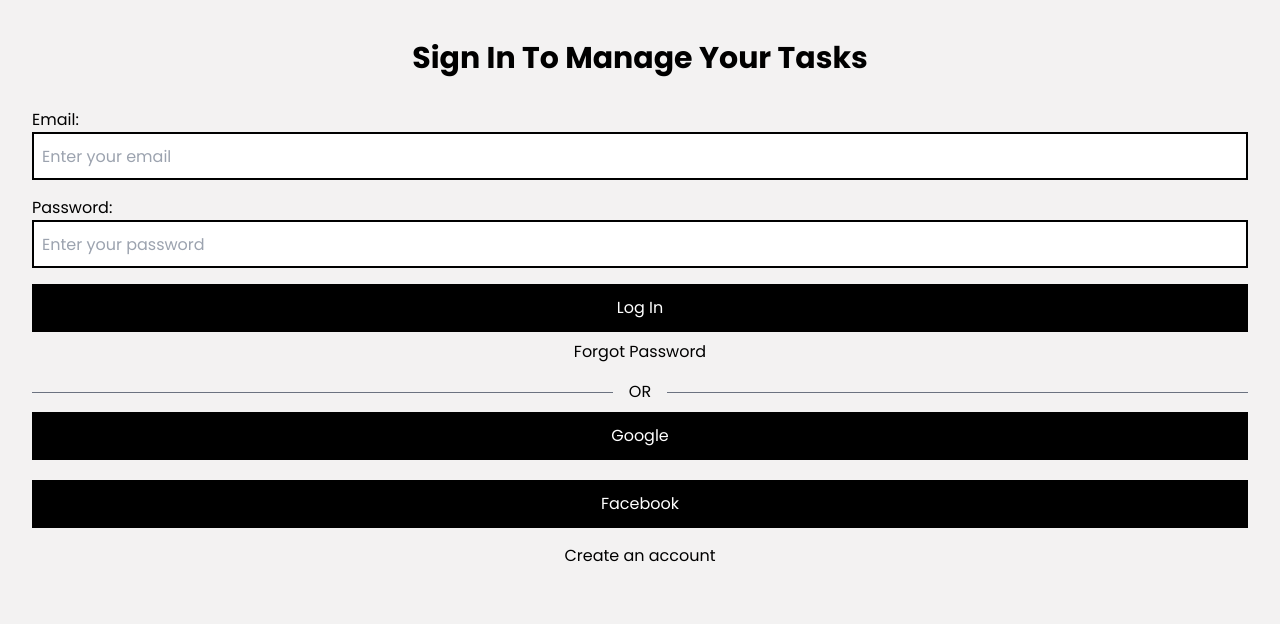
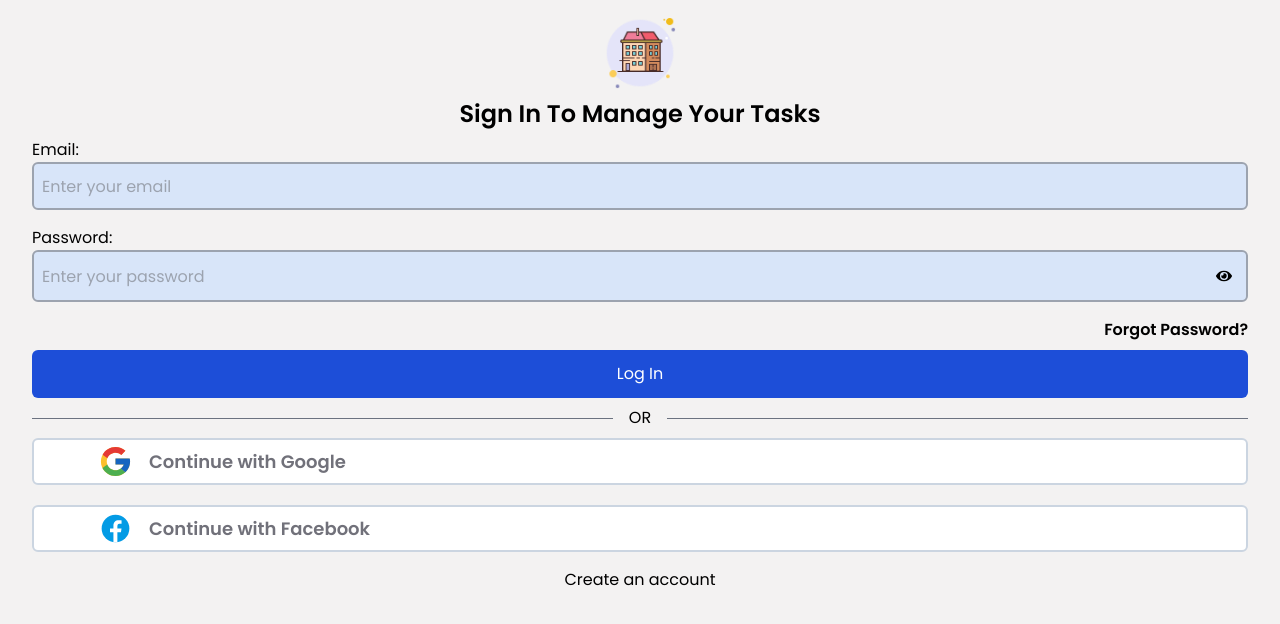
Before and after one commit to Wahaj-Ali-SK/hosuekeeping, a React (Vite) app: page / in a window 1280 px wide. Shown: the top 624 px of the page. Built offline with nearby package versions, Linux system fonts and the light colour scheme.

Commit message:
Update Signin.jsx
Improve the overall design and look of the page.

```diff
--- a/src/pages/Signin/Signin.jsx
+++ b/src/pages/Signin/Signin.jsx
@@ -1,11 +1,21 @@
-import React from "react";
+import React, { useState } from "react";
 import { Link } from "react-router-dom";
-import Signup from "../Signup/Signup";
+import google from "../../assets/icons/google.svg";
+import fb from "../../assets/icons/facebook.svg";
+import logo from '../../assets/icons/logo.png'
+import { FaEye, FaEyeSlash } from "react-icons/fa";
 
 const Signin = () => {
+  const [showPassword, setShowPassword] = useState(false);
+
+  const togglePasswordVisibility = () => {
+    setShowPassword((prevState) => !prevState);
+  };
+
   return (
-    <div className="py-2 px-8">
-      <h1 className="text-center text-3xl font-bold my-8">
+    <div className="flex flex-col py-2 px-8">
+      <img src={logo} alt="App logo" className="w-[90px] self-center"/>
+      <h1 className="text-center text-2xl font-[600] mb-2">
         Sign In To Manage Your Tasks
       </h1>
       <div className="flex flex-col items-start">
@@ -13,7 +23,7 @@ const Signin = () => {
           <div className="flex flex-col mb-4">
             <label for="fname">Email:</label>
             <input
-              className="border-2 border-black h-12 px-2"
+              className="border-gray-400 border-2 h-12 px-2 rounded-md bg-input-bg"
               type="email"
               id="email"
               name="email"
@@ -21,19 +31,28 @@ const Signin = () => {
             />
           </div>
           <div className="flex flex-col mb-4">
-            <label for="lname">Password:</label>
-            <input
-              className="border-2 border-black h-12 px-2"
-              type="password"
-              id="pasword"
-              name="pasword"
-              placeholder="Enter your password"
-            />
+            <label htmlFor="password">Password:</label>
+            <div className="flex border-gray-400 border-2 items-center justify-between bg-input-bg rounded-md">
+              <input
+                className="h-12 w-full bg-input-bg px-2 rounded-md"
+                type={showPassword ? "text" : "password"}
+                id="password"
+                name="password"
+                placeholder="Enter your password"
+              />
+              {showPassword ? (
+                <FaEyeSlash onClick={togglePasswordVisibility} className="absolute right-12"/>
+              ) : (
+                <FaEye onClick={togglePasswordVisibility} className="absolute right-12"/>
+              )}
+            </div>
           </div>
 
-          <button className="bg-black text-white p-3">Log In</button>
+          <p className="text-right mb-2 font-[600]">Forgot Password?</p>
 
-          <p className="text-center my-2">Forgot Password</p>
+          <button className="bg-blue-700 text-white p-3 rounded-md">Log In</button>
+
+
         </form>
 
         <div class="flex items-center justify-center w-full">
@@ -43,11 +62,19 @@ const Signin = () => {
         </div>
 
         <div className="flex flex-col w-full gap-5">
-          <button className="bg-black text-white p-3">Google</button>
-          <button className="bg-black text-white p-3">Facebook</button>
+          <button className="flex bg-white text-zinc-500	 p-1 items-center justify-start pl-16 gap-4 border-slate-300 border-2 rounded-md text-lg font-[600]">
+            <img src={google} alt="google" className="w-[35px]"/>
+            Continue with Google
+          </button>
+          <button className="flex bg-white text-zinc-500	 p-1 items-center justify-start pl-16 gap-4 border-slate-300 border-2 rounded-md text-lg font-[600]">
+            <img src={fb} alt="google" className="w-[35px]"/>
+            Continue with Facebook
+          </button>
         </div>
 
-        <Link to="/signup" className="text-center w-full mt-4">Create an account</Link>
+        <Link to="/signup" className="text-center w-full mt-4">
+          Create an account
+        </Link>
       </div>
     </div>
   );
```
